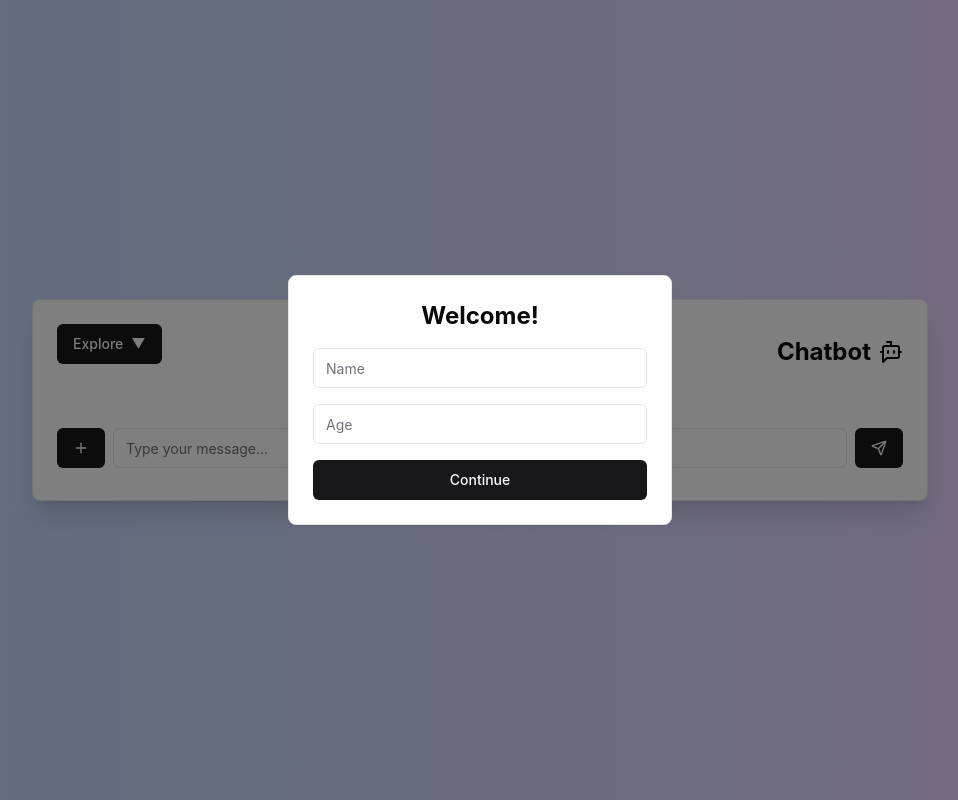
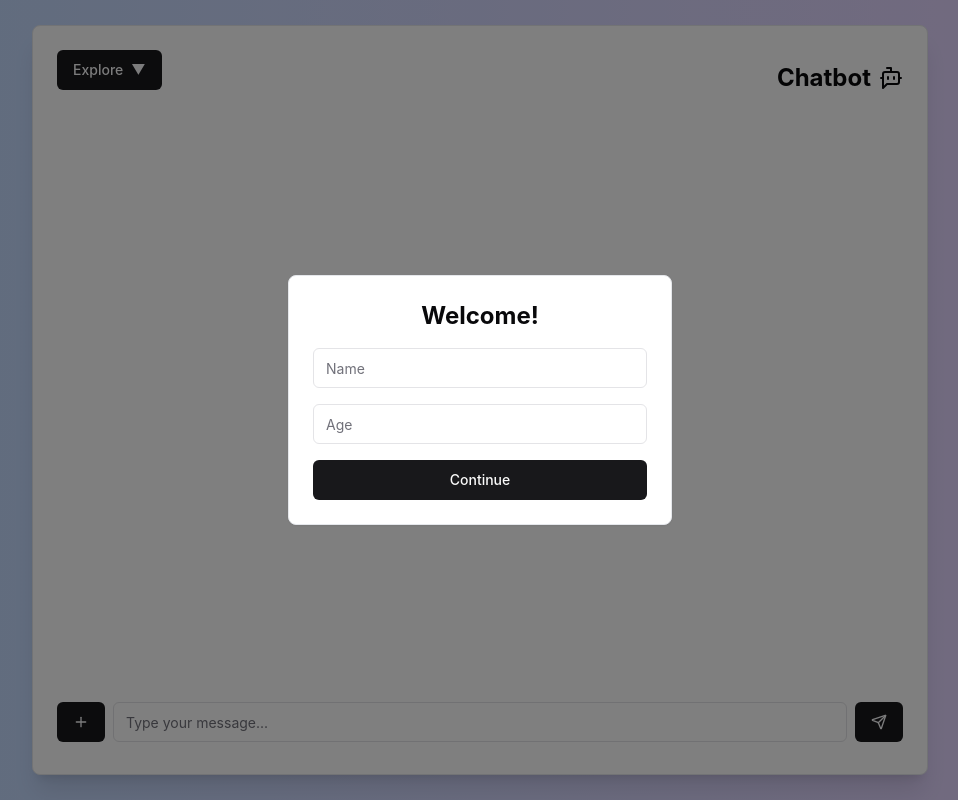
Before and after one commit to pavan10504/mini_project, a React (Create React App) app: page / in a window 1280 px wide. Shown: the whole page, without its empty margins (160-1118 px from the left). Built offline with nearby package versions, Linux system fonts and the light colour scheme.

Commit message:
height changes

```diff
--- a/src/components/chatbot.js
+++ b/src/components/chatbot.js
@@ -237,7 +237,7 @@ const ChatbotLanding = ({ onToggleTree }) => {
           {/* ... SVG content ... */}
         </svg>
       </div>
-      <Card className="w-full max-w-4xl h-[90%] max-h-[750px] p-6 shadow-xl overflow-hidden flex flex-col">
+      <Card className="w-full max-w-4xl h-[750px] p-6 shadow-xl overflow-hidden flex flex-col">
         <div className="relative flex justify-between mb-4">
           <div className='flex flex-col gap-3 items-center mb-4'>
             <Button className="left-0  flex items-center" onClick={() => setShowDropdown(!showDropdown)}>
```
